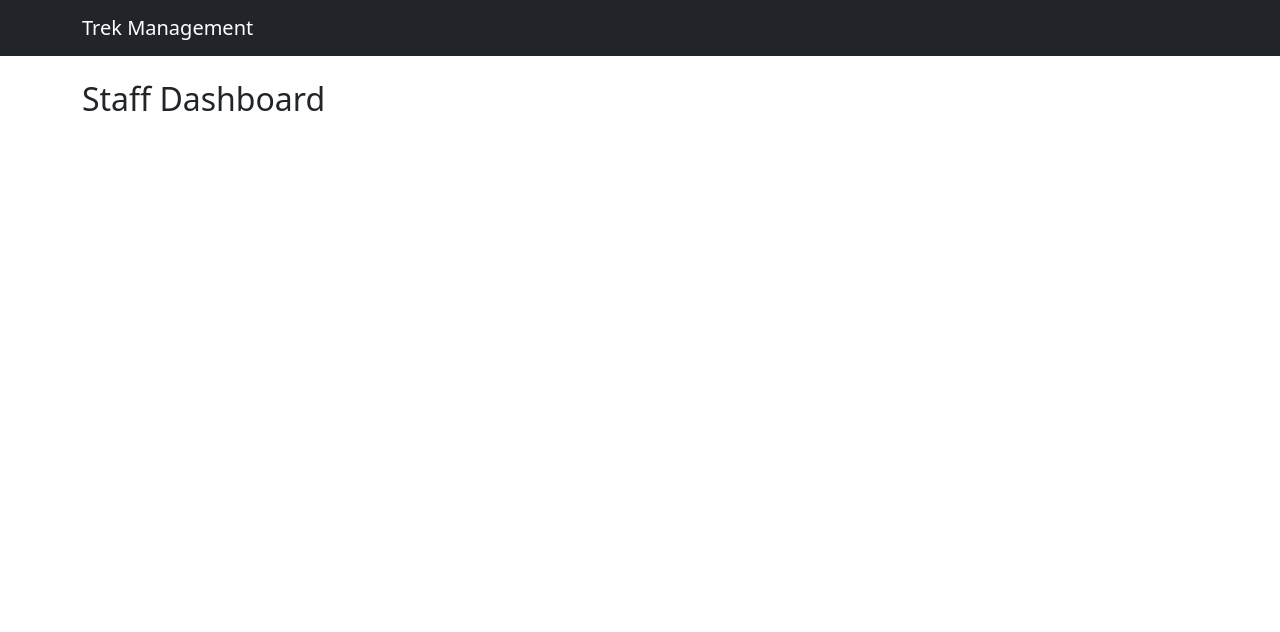
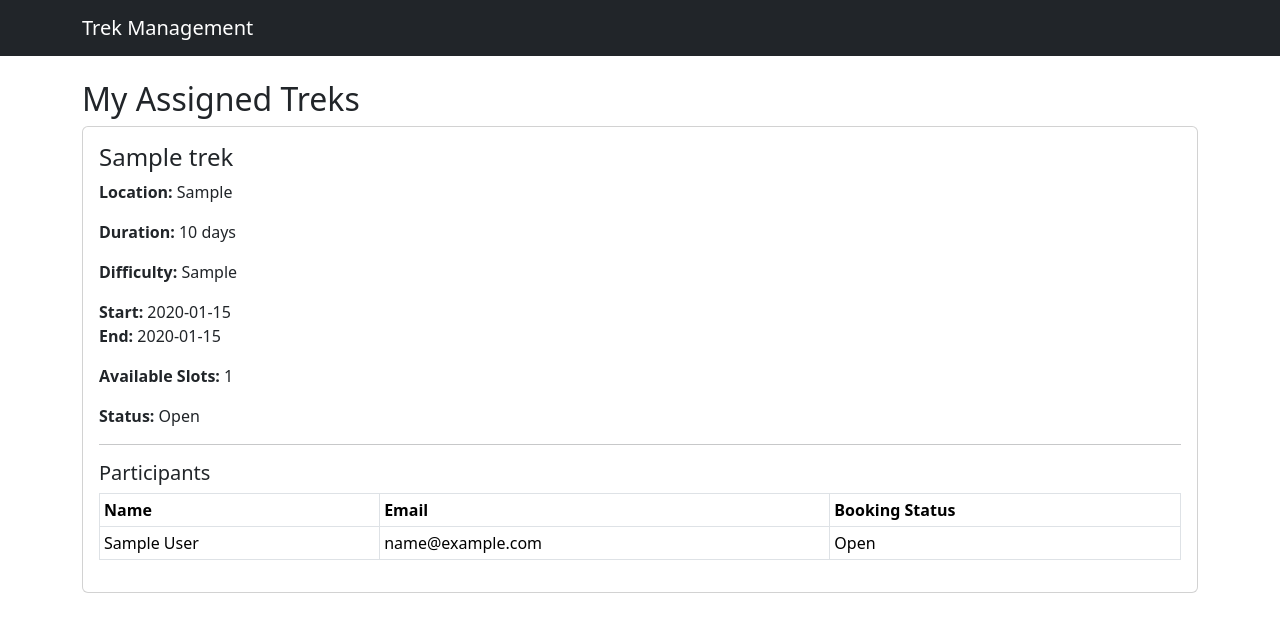
Before and after one commit to Mari-ssa/Trekking-Web-App, a Flask app: template templates/staff_dashboard.html in a window 1280 px wide. Shown: the top 632 px of the page. Run offline with Flask 3, Linux system fonts and the light colour scheme; the template is opened without the code that fills it: values that come from a table or form of the project are taken from there, others are empty; tables that the repository leaves empty hold one stand-in row (values such as "Sample post").

Commit message:
Enhance staff dashboard with trek details and participants

```diff
--- a/templates/staff_dashboard.html
+++ b/templates/staff_dashboard.html
@@ -1,5 +1,85 @@
 {% extends "base.html" %}
 
 {% block content %}
-    <h2>Staff Dashboard</h2>
+
+<h2>My Assigned Treks</h2>
+
+{% for trek in treks %}
+
+<div class="card mb-4">
+
+    <div class="card-body">
+
+        <h4>{{ trek.trek_name }}</h4>
+
+        <p>
+            <strong>Location:</strong> {{ trek.location }}
+        </p>
+
+        <p>
+            <strong>Duration:</strong> {{ trek.duration }} days
+        </p>
+
+        <p>
+            <strong>Difficulty:</strong> {{ trek.difficulty }}
+        </p>
+
+        <p>
+            <strong>Start:</strong> {{ trek.start_date }}
+            <br>
+            <strong>End:</strong> {{ trek.end_date }}
+        </p>
+
+        <p>
+            <strong>Available Slots:</strong>
+            {{ trek.available_slots }}
+        </p>
+
+        <p>
+            <strong>Status:</strong>
+            {{ trek.status }}
+        </p>
+
+        <hr>
+
+        <h5>Participants</h5>
+
+        {% if trek.bookings %}
+
+        <table class="table table-sm table-bordered">
+
+            <tr>
+                <th>Name</th>
+                <th>Email</th>
+                <th>Booking Status</th>
+            </tr>
+
+            {% for booking in trek.bookings %}
+
+            <tr>
+                <td>{{ booking.user.name }}</td>
+                <td>{{ booking.user.email }}</td>
+                <td>{{ booking.status }}</td>
+            </tr>
+
+            {% endfor %}
+
+        </table>
+
+        {% else %}
+
+        <p>No participants yet.</p>
+
+        {% endif %}
+
+    </div>
+
+</div>
+
+{% else %}
+
+<p>No treks have been assigned to you.</p>
+
+{% endfor %}
+
 {% endblock %}
```
